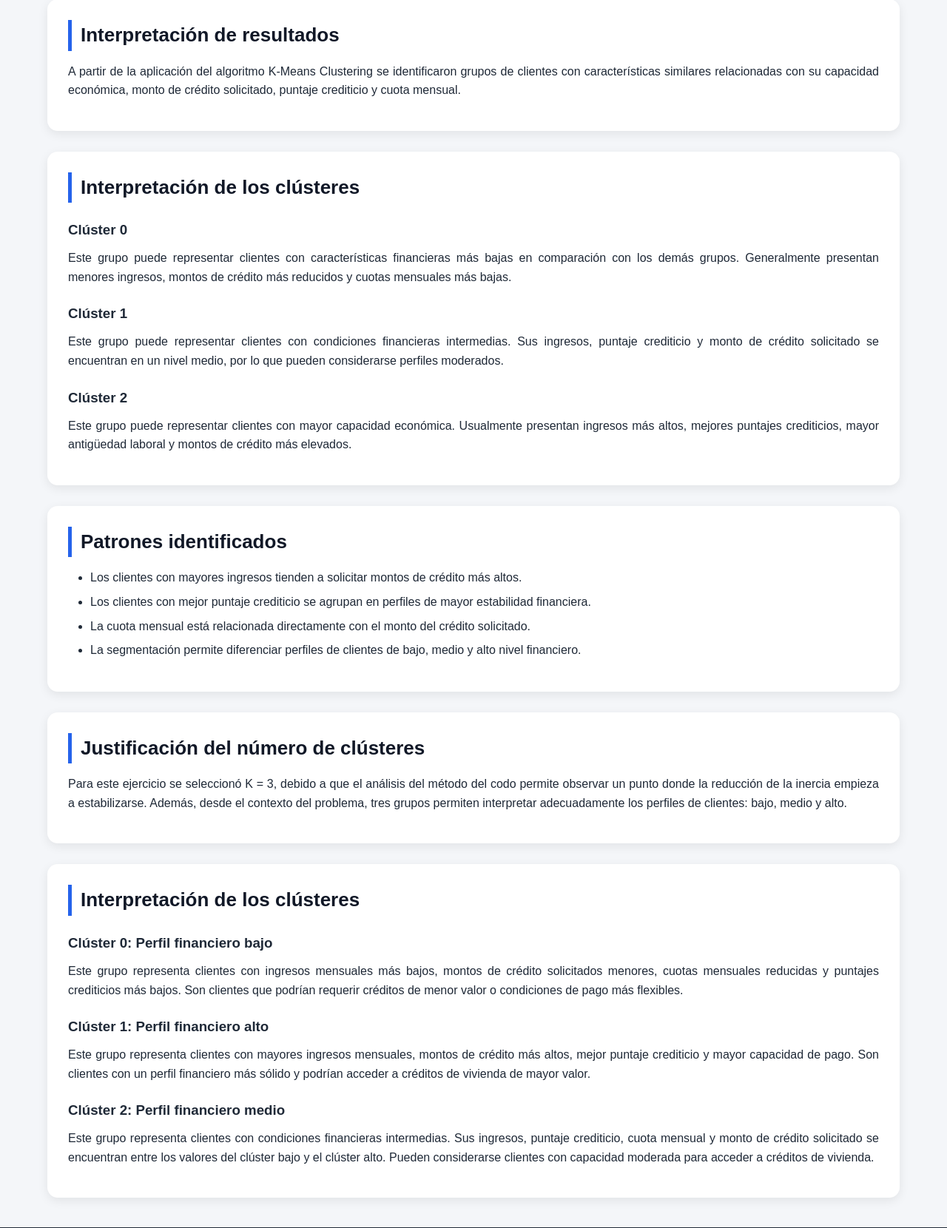
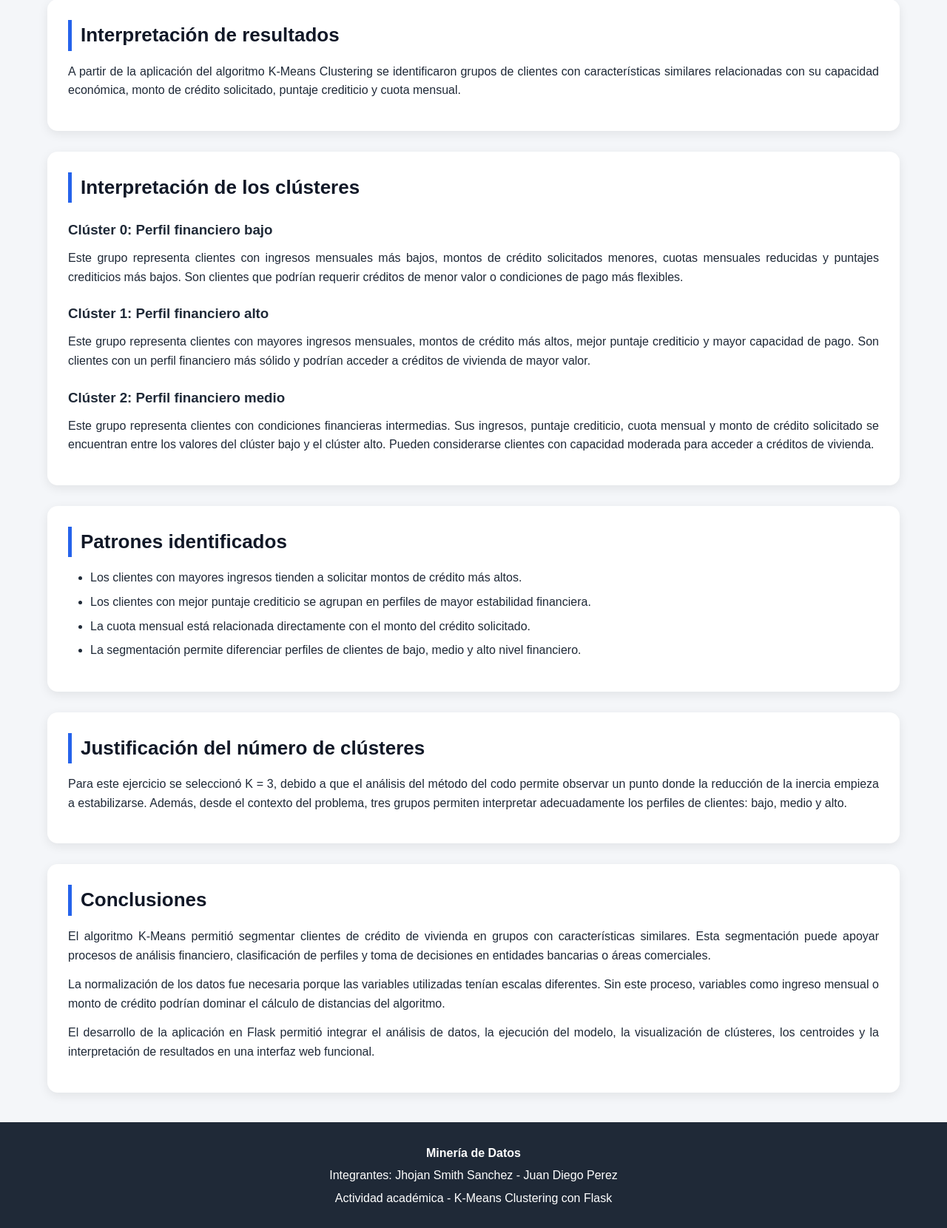
Before and after one commit to Smithh15/kmeans-flask-mineria-datos, a Flask app: page /interpretacion in a window 1280 px wide. Shown: the part 273-1933 px from the top of the page at 74% size. Run offline with Flask 3, Linux system fonts and the light colour scheme.

Commit message:
Corrige interpretación de clústeres

```diff
--- a/templates/interpretacion.html
+++ b/templates/interpretacion.html
@@ -9,61 +9,6 @@
         A partir de la aplicación del algoritmo K-Means Clustering se identificaron
         grupos de clientes con características similares relacionadas con su capacidad
         económica, monto de crédito solicitado, puntaje crediticio y cuota mensual.
-    </p>
-</section>
-
-<section class="card">
-    <h2>Interpretación de los clústeres</h2>
-
-    <h3>Clúster 0</h3>
-    <p>
-        Este grupo puede representar clientes con características financieras más bajas
-        en comparación con los demás grupos. Generalmente presentan menores ingresos,
-        montos de crédito más reducidos y cuotas mensuales más bajas.
-    </p>
-
-    <h3>Clúster 1</h3>
-    <p>
-        Este grupo puede representar clientes con condiciones financieras intermedias.
-        Sus ingresos, puntaje crediticio y monto de crédito solicitado se encuentran
-        en un nivel medio, por lo que pueden considerarse perfiles moderados.
-    </p>
-
-    <h3>Clúster 2</h3>
-    <p>
-        Este grupo puede representar clientes con mayor capacidad económica. Usualmente
-        presentan ingresos más altos, mejores puntajes crediticios, mayor antigüedad
-        laboral y montos de crédito más elevados.
-    </p>
-</section>
-
-<section class="card">
-    <h2>Patrones identificados</h2>
-
-    <ul>
-        <li>
-            Los clientes con mayores ingresos tienden a solicitar montos de crédito más altos.
-        </li>
-        <li>
-            Los clientes con mejor puntaje crediticio se agrupan en perfiles de mayor estabilidad financiera.
-        </li>
-        <li>
-            La cuota mensual está relacionada directamente con el monto del crédito solicitado.
-        </li>
-        <li>
-            La segmentación permite diferenciar perfiles de clientes de bajo, medio y alto nivel financiero.
-        </li>
-    </ul>
-</section>
-
-<section class="card">
-    <h2>Justificación del número de clústeres</h2>
-
-    <p>
-        Para este ejercicio se seleccionó K = 3, debido a que el análisis del método
-        del codo permite observar un punto donde la reducción de la inercia empieza
-        a estabilizarse. Además, desde el contexto del problema, tres grupos permiten
-        interpretar adecuadamente los perfiles de clientes: bajo, medio y alto.
     </p>
 </section>
 
@@ -94,4 +39,49 @@
     </p>
 </section>
 
+<section class="card">
+    <h2>Patrones identificados</h2>
+
+    <ul>
+        <li>Los clientes con mayores ingresos tienden a solicitar montos de crédito más altos.</li>
+        <li>Los clientes con mejor puntaje crediticio se agrupan en perfiles de mayor estabilidad financiera.</li>
+        <li>La cuota mensual está relacionada directamente con el monto del crédito solicitado.</li>
+        <li>La segmentación permite diferenciar perfiles de clientes de bajo, medio y alto nivel financiero.</li>
+    </ul>
+</section>
+
+<section class="card">
+    <h2>Justificación del número de clústeres</h2>
+
+    <p>
+        Para este ejercicio se seleccionó K = 3, debido a que el análisis del método
+        del codo permite observar un punto donde la reducción de la inercia empieza
+        a estabilizarse. Además, desde el contexto del problema, tres grupos permiten
+        interpretar adecuadamente los perfiles de clientes: bajo, medio y alto.
+    </p>
+</section>
+
+<section class="card">
+    <h2>Conclusiones</h2>
+
+    <p>
+        El algoritmo K-Means permitió segmentar clientes de crédito de vivienda en
+        grupos con características similares. Esta segmentación puede apoyar procesos
+        de análisis financiero, clasificación de perfiles y toma de decisiones en
+        entidades bancarias o áreas comerciales.
+    </p>
+
+    <p>
+        La normalización de los datos fue necesaria porque las variables utilizadas
+        tenían escalas diferentes. Sin este proceso, variables como ingreso mensual
+        o monto de crédito podrían dominar el cálculo de distancias del algoritmo.
+    </p>
+
+    <p>
+        El desarrollo de la aplicación en Flask permitió integrar el análisis de datos,
+        la ejecución del modelo, la visualización de clústeres, los centroides y la
+        interpretación de resultados en una interfaz web funcional.
+    </p>
+</section>
+
 {% endblock %}
```
